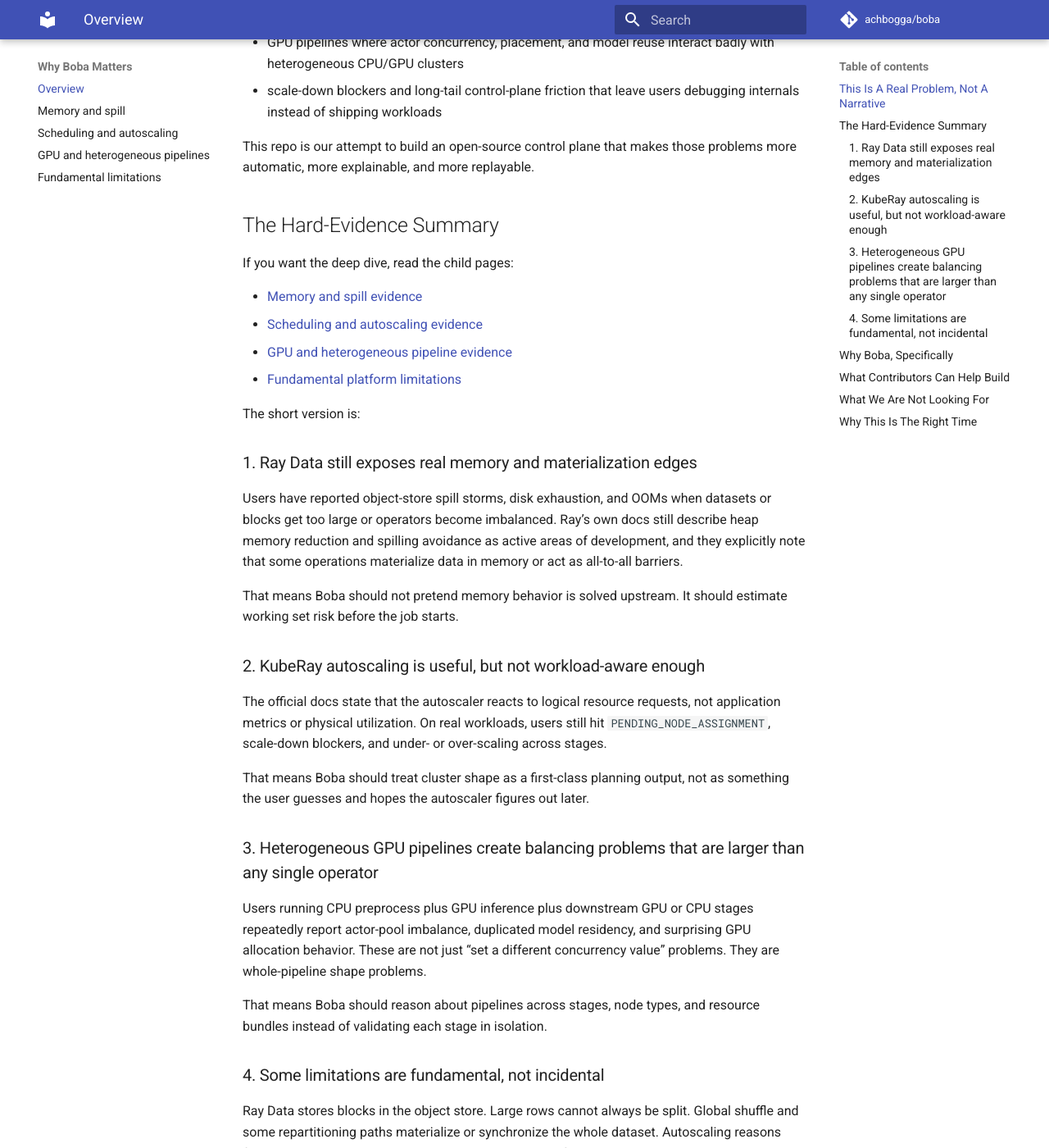
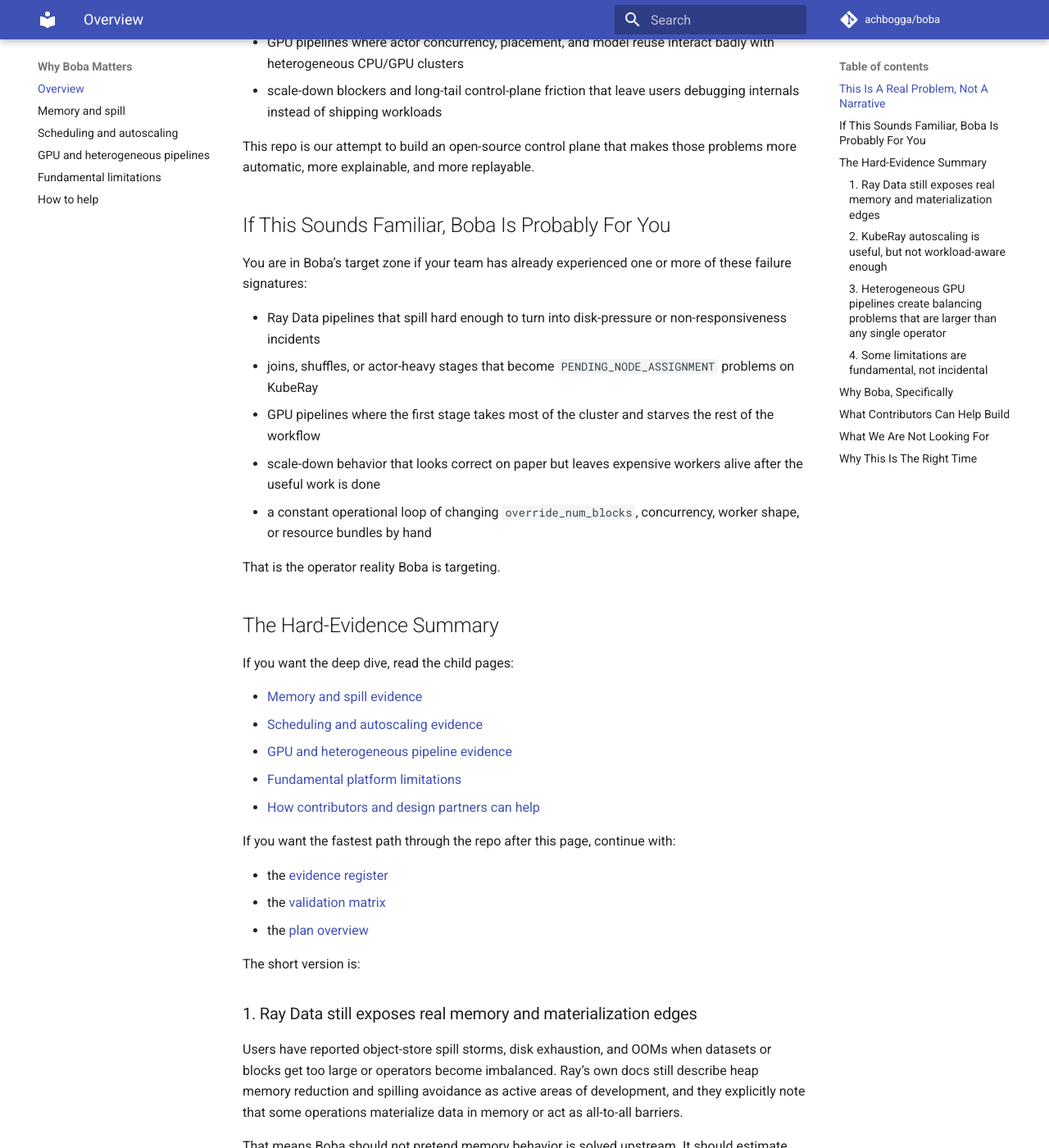
Before and after one commit to achbogga/boba, an MkDocs documentation site: the page built from docs/why-boba-matters/index.md, in a window 1280 px wide and 1400 px high, scrolled down 1044 px. Shown: the whole window at 82% size. Built offline with MkDocs 1.6.1 and Material for MkDocs 9.7.7, drawn with Linux system fonts in a browser that asks for light colours; comment, search, counter and statistics services are not loaded; some of the changed text lies outside the part shown.

Commit message:
docs(blog): sharpen contributor call

```diff
--- a/docs/why-boba-matters/index.md
+++ b/docs/why-boba-matters/index.md
@@ -40,6 +40,24 @@
 This repo is our attempt to build an open-source control plane that makes those
 problems more automatic, more explainable, and more replayable.
 
+## If This Sounds Familiar, Boba Is Probably For You
+
+You are in Boba’s target zone if your team has already experienced one or more
+of these failure signatures:
+
+- Ray Data pipelines that spill hard enough to turn into disk-pressure or
+  non-responsiveness incidents
+- joins, shuffles, or actor-heavy stages that become
+  `PENDING_NODE_ASSIGNMENT` problems on KubeRay
+- GPU pipelines where the first stage takes most of the cluster and starves the
+  rest of the workflow
+- scale-down behavior that looks correct on paper but leaves expensive workers
+  alive after the useful work is done
+- a constant operational loop of changing `override_num_blocks`, concurrency,
+  worker shape, or resource bundles by hand
+
+That is the operator reality Boba is targeting.
+
 ## The Hard-Evidence Summary
 
 If you want the deep dive, read the child pages:
@@ -48,6 +66,13 @@
 - [Scheduling and autoscaling evidence](scheduling-and-autoscaling.md)
 - [GPU and heterogeneous pipeline evidence](gpu-and-heterogeneity.md)
 - [Fundamental platform limitations](fundamental-limitations.md)
+- [How contributors and design partners can help](how-to-help.md)
+
+If you want the fastest path through the repo after this page, continue with:
+
+- the [evidence register](../evidence/ray-data-pain-points.md)
+- the [validation matrix](../benchmarks/validation-matrix.md)
+- the [plan overview](../plan/overview.md)
 
 The short version is:
 
@@ -136,6 +161,14 @@
 - spill-sensitive or shuffle-heavy pipelines
 - multi-stage batch inference pipelines
 
+The most helpful design partners can bring concrete evidence such as:
+
+- a workload graph or simplified pipeline outline
+- cluster shape and node-group details
+- failure symptoms, logs, or screenshots
+- metrics showing where the workload stalls, spills, or over-allocates
+- examples of the knobs people have already tried without confidence
+
 ## What We Are Not Looking For
 
 We do not want to turn Boba into:
@@ -165,5 +198,16 @@
 That is the product thesis behind Boba.
 
 If that thesis matches the problems you are seeing in production or in serious
-experimentation, read the evidence pages above and get in touch. The repo needs
-contributors who want to build a real control plane, not just a nicer wrapper.
+experimentation, the best next steps are practical:
+
+- open a discussion at
+  [github.com/achbogga/boba/discussions](https://github.com/achbogga/boba/discussions)
+  if you want to share a workload, failure mode, or design critique
+- open an issue at
+  [github.com/achbogga/boba/issues](https://github.com/achbogga/boba/issues)
+  if you have a specific bug, missing benchmark case, or doc gap
+- read [How contributors and design partners can help](how-to-help.md) if you
+  want a more concrete map of where to plug in
+
+The repo needs contributors who want to build a real control plane, not just a
+nicer wrapper.
--- a/mkdocs.yml
+++ b/mkdocs.yml
@@ -20,6 +20,7 @@
       - Scheduling and autoscaling: why-boba-matters/scheduling-and-autoscaling.md
       - GPU and heterogeneous pipelines: why-boba-matters/gpu-and-heterogeneity.md
       - Fundamental limitations: why-boba-matters/fundamental-limitations.md
+      - How to help: why-boba-matters/how-to-help.md
   - Plan:
       - Overview: plan/overview.md
   - Architecture:
```
Also changed, not shown: docs/why-boba-matters/how-to-help.md (added, +104 -0 lines).
